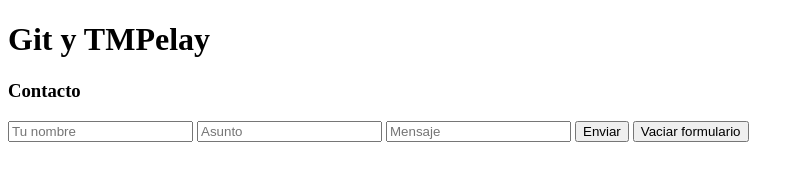
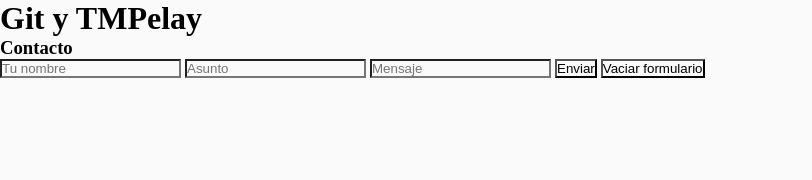
Before and after one commit to TMPelay/Curso-Git, a plain HTML site: page index.html in a window 1280 px wide. Shown: the whole page, without its empty margins (0-812 px from the left). Drawn offline with Linux system fonts and the light colour scheme.

Commit message:
Agregamos estilos

```diff
--- /dev/null
+++ b/Script/index.js
@@ -0,0 +1 @@
+console.log("hola mundo");
--- a/index.html
+++ b/index.html
@@ -2,6 +2,7 @@
 <html lang="en">
   <head>
     <meta charset="UTF-8">
+    <link rel="stylesheet" href="styles.css">
     <title>Pagina de prueba | Practica con Git</title>
   </head>
   <body>
--- /dev/null
+++ b/styles.css
@@ -0,0 +1,5 @@
+* {
+  margin: 0;
+  padding: 0;
+  background-color: #fafafa;
+}
```
